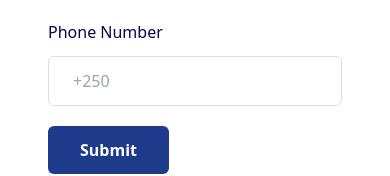
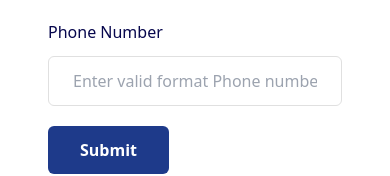
Before and after one commit to nono-daisy/event-app-frontend, a Vue app: page /events/1 in a window 390 px wide. Shown: the part 496-672 px from the top of the page. Built offline with nearby package versions, Linux system fonts and the light colour scheme; no server answers.

Commit message:
phonebu valid

```diff
--- a/src/components/RegistrationForm.vue
+++ b/src/components/RegistrationForm.vue
@@ -118,7 +118,7 @@
                 required
                 aria-required="true"
                 v-model="ticketData.phone"
-                placeholder="+250"
+                placeholder="Enter valid format Phone number(e.g 078)"
                 :class="['w-full rounded-md border bg-white py-3 px-6 text-base font-medium text-[#6B7280] outline-none focus:shadow-md',
                         errors.phone ? 'border-red-500' : 'border-[#e0e0e0] focus:border-[#6A64F1]']"
                 @blur="validateField('phone')"
```
